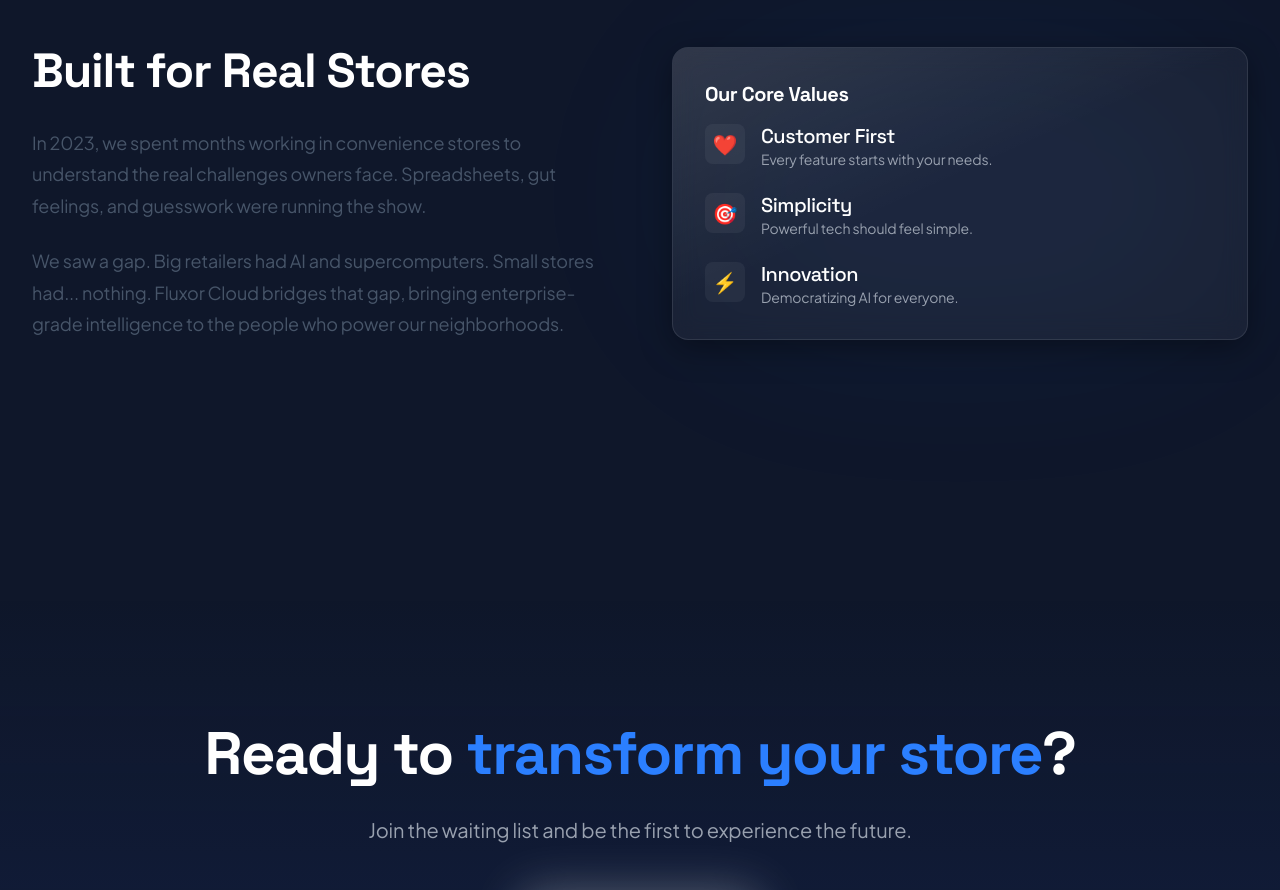
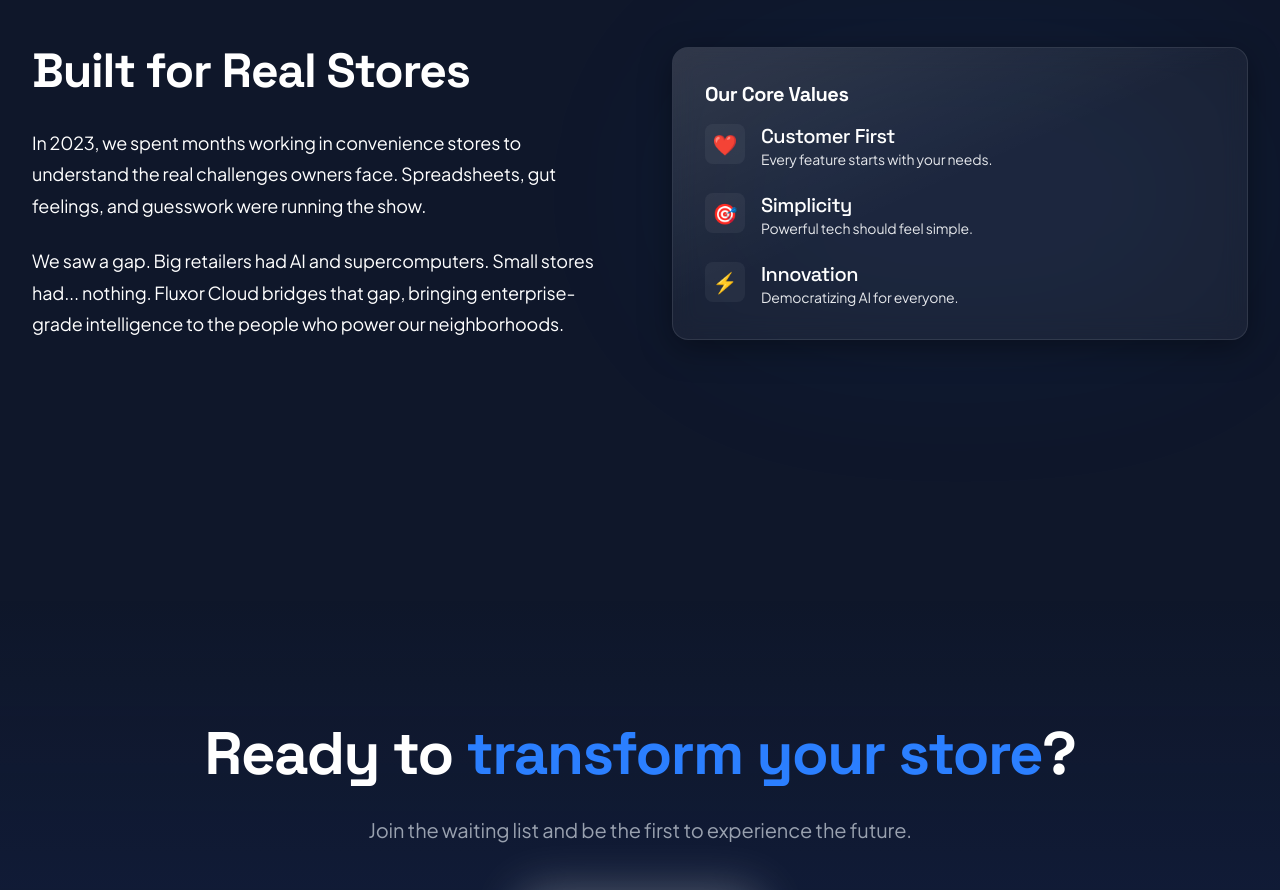
Before and after one commit to HassanKhan20/Fluxor-Cloud, a React (Vite) app in the folder frontend/: page / in a window 1280 px wide. Shown: the part 3720-4610 px from the top of the page. Built offline with nearby package versions, Linux system fonts and the light colour scheme.

Commit message:
fix: enforce white text and brighten values text

```diff
--- a/frontend/src/pages/Landing.tsx
+++ b/frontend/src/pages/Landing.tsx
@@ -332,11 +332,11 @@ const Landing: React.FC = () => {
                                 <div>
                                     <h2 className="text-3xl md:text-5xl font-bold text-white mb-8">Built for Real Stores</h2>
                                     <div className="space-y-6 text-lg text-white leading-relaxed">
-                                        <p>
+                                        <p className="text-white">
                                             In 2023, we spent months working in convenience stores to understand the real challenges owners face.
                                             Spreadsheets, gut feelings, and guesswork were running the show.
                                         </p>
-                                        <p>
+                                        <p className="text-white">
                                             We saw a gap. Big retailers had AI and supercomputers. Small stores had... nothing.
                                             Fluxor Cloud bridges that gap, bringing enterprise-grade intelligence to the people who power our neighborhoods.
                                         </p>
@@ -358,7 +358,7 @@ const Landing: React.FC = () => {
                                                     </div>
                                                     <div>
                                                         <h4 className="text-white font-medium">{val.title}</h4>
-                                                        <p className="text-sm text-gray-400">{val.desc}</p>
+                                                        <p className="text-sm text-gray-200">{val.desc}</p>
                                                     </div>
                                                 </div>
                                             ))}
```
